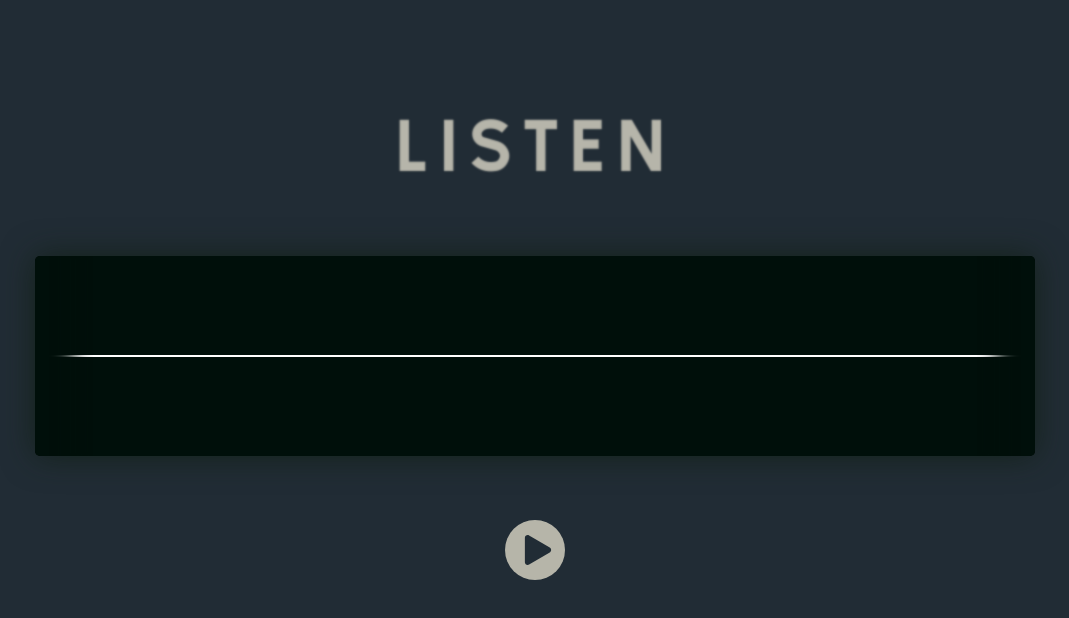
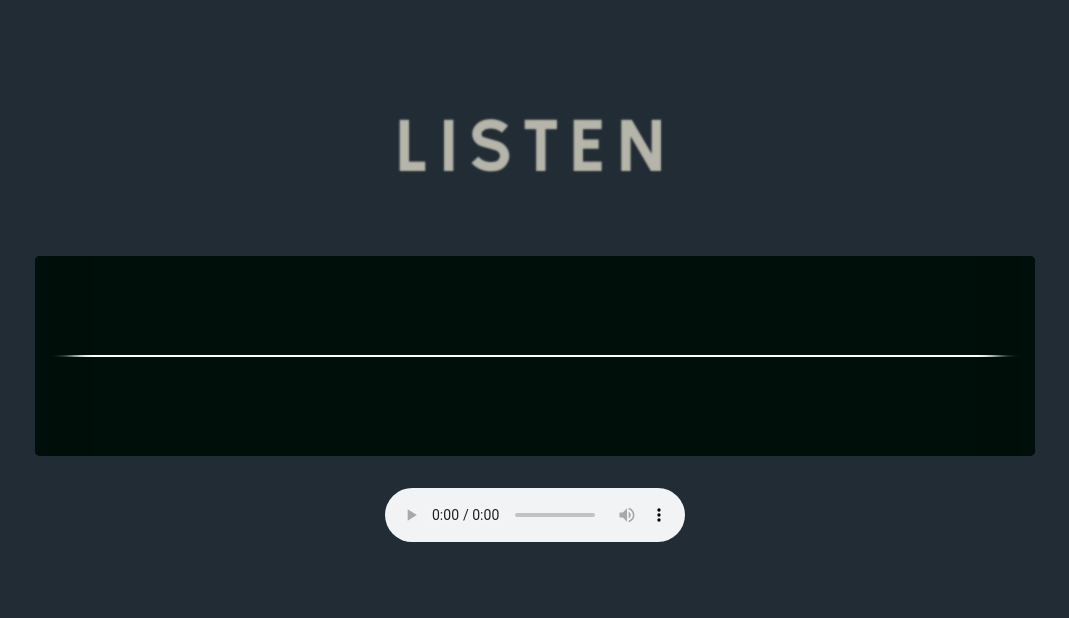
Before and after one commit to mattcoffyn/matthewcoffyndotcom, a Next.js app: page / in a window 1280 px wide. Shown: the top 618 px of the page, without its empty margins (105-1174 px from the left). Built offline with nearby package versions, Linux system fonts and the light colour scheme.

Commit message:
broke players, added temp

```diff
--- a/src/app/listen.module.css
+++ b/src/app/listen.module.css
@@ -1,6 +1,10 @@
 .listen {
-  /* padding-right: 4vw; */
   padding-top: 6rem;
+}
+
+.listen audio {
+  position: relative;
+  margin-top: 2rem;
 }
 
 .title {
@@ -24,7 +28,7 @@
   /* background: linear-gradient(rgba(224, 189, 36, 0.555), black 100%); */
   background: rgba(0, 15, 10, 1);
   overflow: hidden;
-  filter: drop-shadow(0 0 1rem rgba(13, 29, 13, 0.7));
+  /* filter: drop-shadow(0 0 1rem rgba(13, 29, 13, 0.7)); */
   display: flex;
   align-items: center;
   justify-content: center;
@@ -43,7 +47,7 @@
 }
 
 .canvasContainer canvas {
-  background: transparent;
+  /* background: transparent; */
   height: 100%;
 }
 
--- a/src/app/page.js
+++ b/src/app/page.js
@@ -1,11 +1,8 @@
 'use client';
+
 import { useRef, useState } from 'react';
 import localFont from 'next/font/local';
-import AudioPlayer from '@/components/AudioPlayer';
-import data from './datatest.json';
 import styles from './listen.module.css';
-
-// import fx from './fx.module.css';
 
 const trats = localFont({
   src: '../fonts/TRATS.woff2',
@@ -14,22 +11,28 @@ const trats = localFont({
 
 export default function Listen() {
   const [trackPlaying, setTrackPlaying] = useState(0);
-  const canvasRef = useRef(null); // to target the canvas
+  const canvasRef = useRef(null);
+  const audioRef = useRef(null);
   const source = useRef(null);
   const analyserRef = useRef(null);
 
-  const updateTrack = (trackToUpdate, currentAudioRef) => {
-    setTrackPlaying(trackToUpdate);
-    if (currentAudioRef) {
-      currentAudioRef.play();
+  const handleAudioPlay = () => {
+    const audioElement = audioRef.current;
+    if (audioElement && audioElement.readyState >= 2) {
+      audioElement.play();
       const audioContext = new AudioContext();
-      source.current = audioContext.createMediaElementSource(currentAudioRef);
-      console.log(currentAudioRef);
-      const analyser = audioContext.createAnalyser();
-      analyserRef.current = analyser;
-      source.current.connect(analyser);
-      analyser.connect(audioContext.destination);
-      visualizeAudio(); // visualize audio
+      if (!source.current) {
+        source.current = audioContext.createMediaElementSource(audioElement);
+        const analyser = audioContext.createAnalyser();
+        analyserRef.current = analyser;
+        source.current.connect(analyser);
+        analyser.connect(audioContext.destination);
+      }
+
+      visualizeAudio();
+    }
+    if (trackPlaying == 0) {
+      setTrackPlaying(1);
     }
     return;
   };
@@ -41,7 +44,7 @@ export default function Listen() {
 
     const renderFrame = () => {
       canvasCtx.clearRect(0, 0, canvasWidth, canvasHeight);
-      analyserRef.current.fftSize = 2048;
+      analyserRef.current.fftSize = 1024;
       const bufferLength = analyserRef.current.frequencyBinCount;
       const dataArray = new Uint8Array(bufferLength);
       canvasCtx.clearRect(0, 0, canvasWidth, canvasHeight);
@@ -78,19 +81,9 @@ export default function Listen() {
       canvasCtx.lineTo(canvasWidth, canvasHeight / 2);
       canvasCtx.stroke();
 
-      // const barWidth = (canvasWidth / bufferLength) * 2;
-      // let x = 0;
-      // for (let i = 0; i < bufferLength; i++) {
-      //   const barHeight = (dataArray[i] + 100) * 2.5;
-      //   if (barHeight > 0) {
-      //     canvasCtx.fillStyle = `rgb(0 ${Math.floor(barHeight)} 0)`;
-      //   }
-      //   canvasCtx.fillRect(x, 0, barWidth + 1, 800);
-      //   x += barWidth + 1;
-      // }
-      requestAnimationFrame(renderFrame); // Call renderFrame recursively
+      requestAnimationFrame(renderFrame);
     };
-    renderFrame(); // Start the rendering loop
+    renderFrame();
   }
 
   return (
@@ -106,19 +99,18 @@ export default function Listen() {
         />
       </div>
       <div className={styles.players}>
-        {data.map(({ name, path, id, svgPath, category, type, duration }) => (
-          <AudioPlayer
-            key={id}
-            trackId={id}
-            pathName={path}
-            name={name}
-            svgPath={svgPath}
-            trackPlaying={trackPlaying}
-            updateTrack={updateTrack}
-            type={type}
-            staticDuration={duration}
+        <audio
+          ref={audioRef}
+          preload="auto"
+          crossOrigin="anonymous"
+          controls
+          onPlay={handleAudioPlay}
+        >
+          <source
+            src="https://res.cloudinary.com/dsjs9ozws/video/upload/v1730804253/mattcoffyndotcom/audio/i_nrl.mp3"
+            type="audio/mpeg"
           />
-        ))}
+        </audio>
       </div>
     </section>
   );
--- a/src/components/AudioPlayer.js
+++ b/src/components/AudioPlayer.js
@@ -54,15 +54,14 @@ const AudioPlayer = ({
   const togglePlayPause = () => {
     const prevValue = isPlaying;
     setIsPlaying(!prevValue);
-    audioRef.current.volume = 0.7;
     if (!prevValue) {
-      // audioRef.current.play();
+      audioRef.current.play();
       animationRef.current = requestAnimationFrame(whilePlaying);
       updateTrack(trackId, audioRef.current);
     } else {
-      // audioRef.current.pause();
+      audioRef.current.pause();
       cancelAnimationFrame(animationRef.current);
-      updateTrack(0, audioRef.current);
+      updateTrack(trackId, audioRef.current);
     }
   };
 
```
